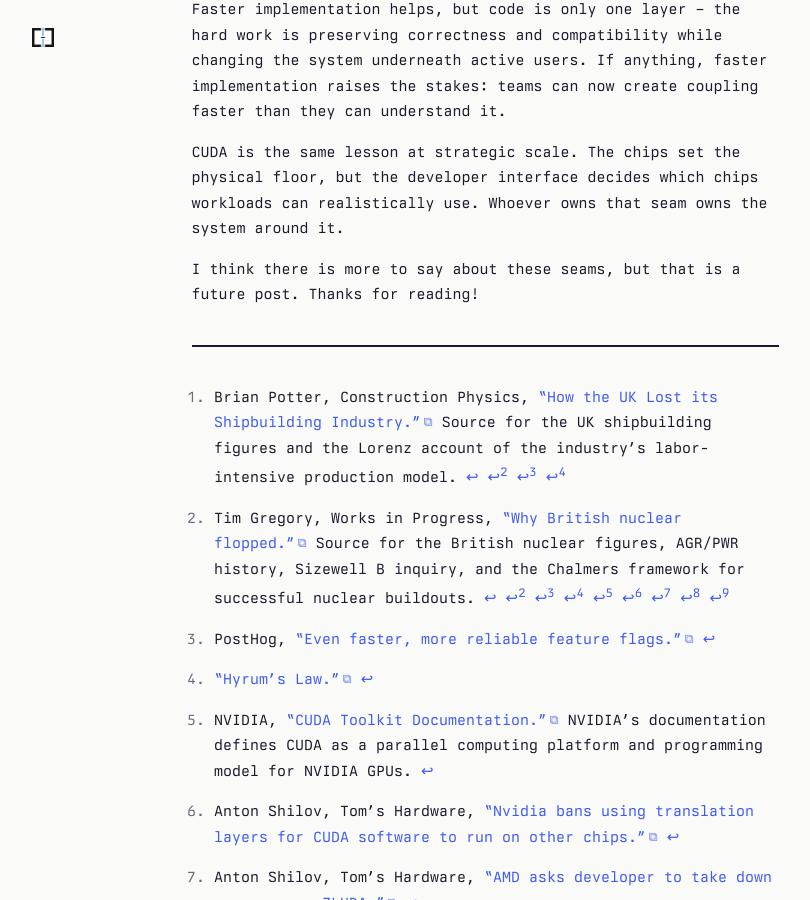
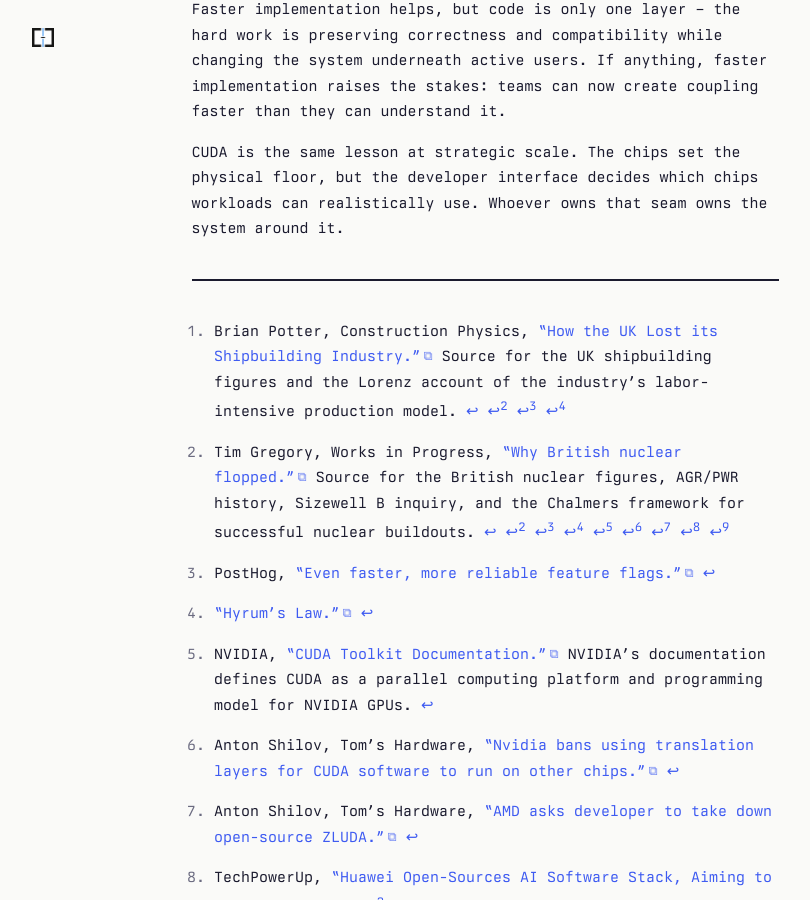
Before and after one commit to dmarticus/dmarticus.github.io, a Jekyll site: the page built from _posts/2026-06-21-messy-fusion.md, in a window 1280 px wide and 900 px high, scrolled down 7584 px. Shown: the whole window, without its empty margins (6-816 px from the left). Built offline with Jekyll 4.4.1, drawn with Linux system fonts in a browser that asks for light colours.

Commit message:
goofy ahh

```diff
--- a/_posts/2026-06-21-messy-fusion.md
+++ b/_posts/2026-06-21-messy-fusion.md
@@ -109,8 +109,6 @@ LLMs don't meaningfully move the needle on this constraint. Faster implementatio
 
 CUDA is the same lesson at strategic scale. The chips set the physical floor, but the developer interface decides which chips workloads can realistically use. Whoever owns that seam owns the system around it.
 
-I think there is more to say about these seams, but that is a future post. Thanks for reading!
-
 ---
 
 [^uk-shipbuilding]: Brian Potter, Construction Physics, ["How the UK Lost its Shipbuilding Industry."](https://www.construction-physics.com/p/how-the-uk-lost-its-shipbuilding) Source for the UK shipbuilding figures and the Lorenz account of the industry's labor-intensive production model.
```
